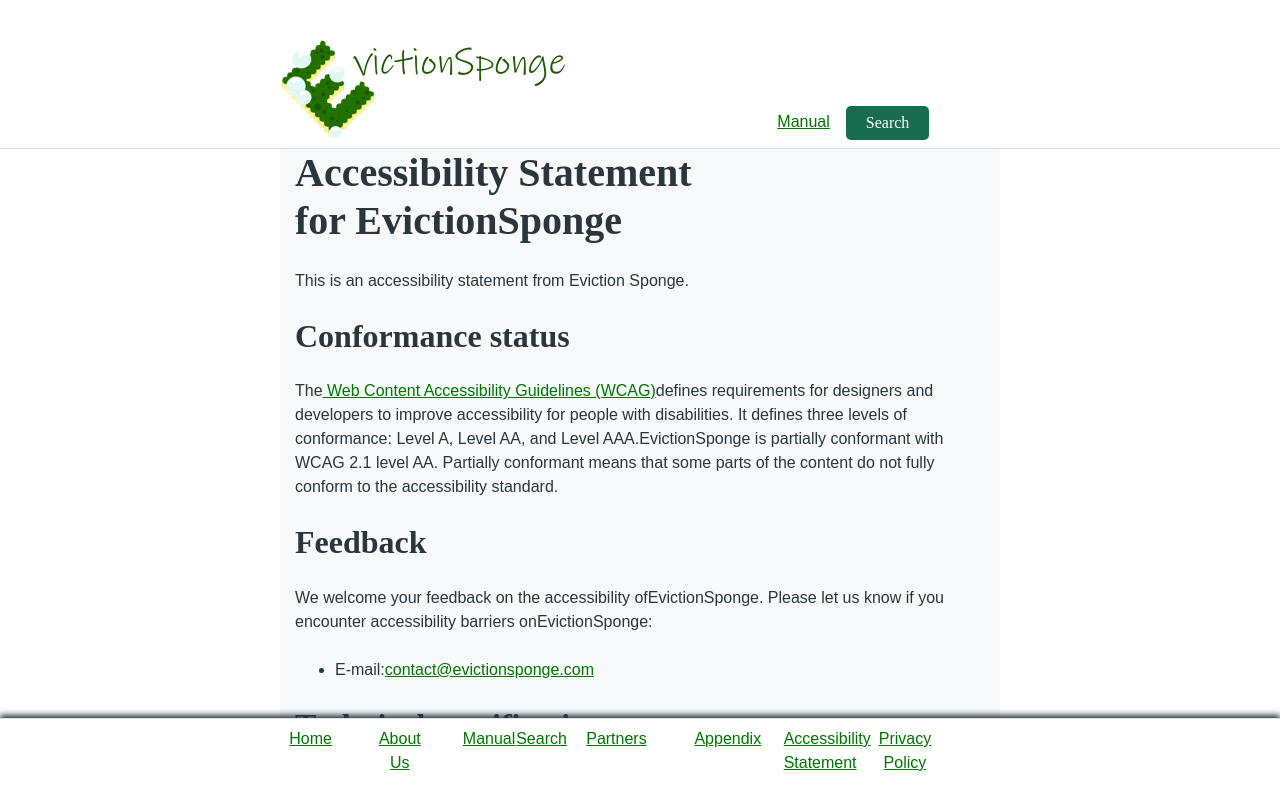
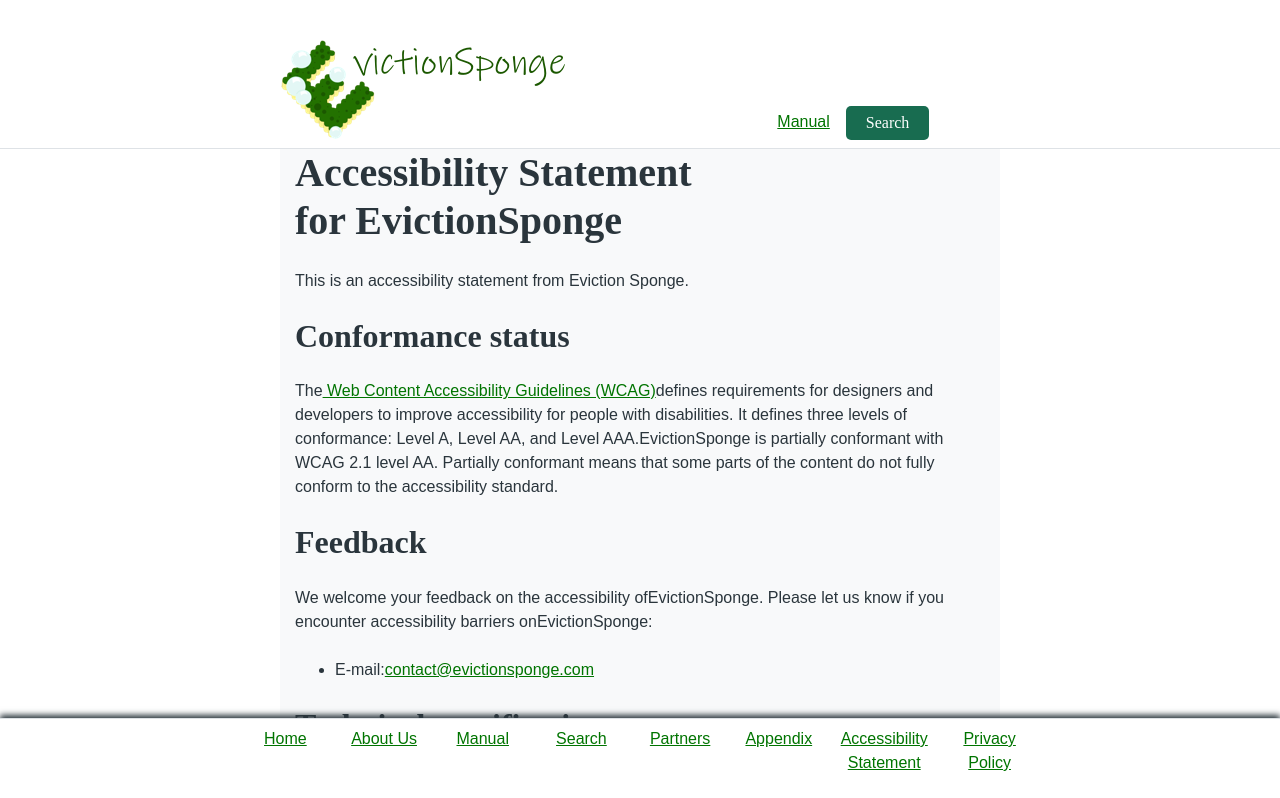
Before and after one commit to PSU-Capstone-Winter-Spring-2021/Eviction-Sponge, a React (Create React App) app in the folder src/frontend/: page /accessibility in a window 1280 px wide. Shown: the top 798 px of the page. Built offline with nearby package versions, Linux system fonts and the light colour scheme.

Commit message:
Fixed footer spacing

```diff
--- a/src/frontend/src/components/Footer.jsx
+++ b/src/frontend/src/components/Footer.jsx
@@ -33,12 +33,12 @@ class Footer extends React.Component {
                             <p className="row m-0 border-bottom">
                                 <a className="col-4" href="/record-search">Search</a>
                                 <a className="col-4" href="/partners">Partners</a>
+                                <a className="col-4" href="/appendix">Appendix</a>
                                 {/* <a className="col-4" href="/faq">FAQ</a> */}
                             </p>
                         </div>
                         <div className="col-12 p-0">
                             <p className="row m-0">
-                                <a className="col-4" href="/appendix">Appendix</a>
                                 <a className="col-4" href="/accessibility">Accessibility Statement</a>
                                 <a className="col-4" href="/privacy-policy">Privacy Policy</a>
                             </p>
@@ -47,25 +47,16 @@ class Footer extends React.Component {
                 </footer>
                 <footer className = "border-top d-none d-md-flex navbar justify-content-center fixed-bottom">
                     <div className="row">
-                        <div className="col-4 p-0">
+                        <div className="col-12 p-0">
                             <p className="row">
-                                <a className="col-4" href="/">Home</a>
-                                <a className="col-4" href="/about">About Us</a>
-                                <a className="col-4" href="/manual">Manual</a>
-                            </p>
-                        </div>
-                        <div className="col-3 p-0">
-                            <p className="row">
-                                <a className="col-4" href="/record-search">Search</a>
-                                <a className="col-5" href="/partners">Partners</a>
-                                {/* <a className="col-4" href="/faq">FAQ</a> */}
-                            </p>
-                        </div>
-                        <div className="col-4 p-0">
-                            <p className="row">
-                                <a className="col-4" href="/appendix">Appendix</a>
-                                <a className="col-4" href="/accessibility">Accessibility Statement</a>
-                                <a className="col-4" href="/privacy-policy">Privacy Policy</a>
+                                <a className="col" href="/">Home</a>
+                                <a className="col" href="/about">About Us</a>
+                                <a className="col" href="/manual">Manual</a>
+                                <a className="col" href="/record-search">Search</a>
+                                <a className="col" href="/partners">Partners</a>
+                                <a className="col" href="/appendix">Appendix</a>
+                                <a className="col" href="/accessibility">Accessibility Statement</a>
+                                <a className="col" href="/privacy-policy">Privacy Policy</a>
                             </p>
                         </div>
                     </div>
```
